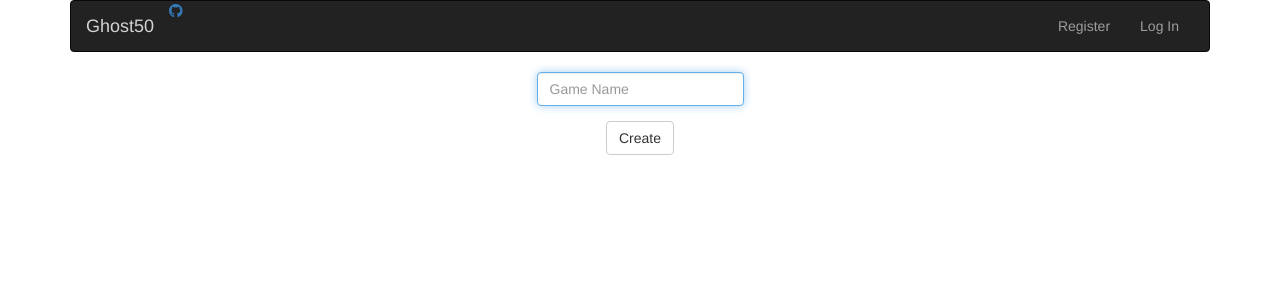
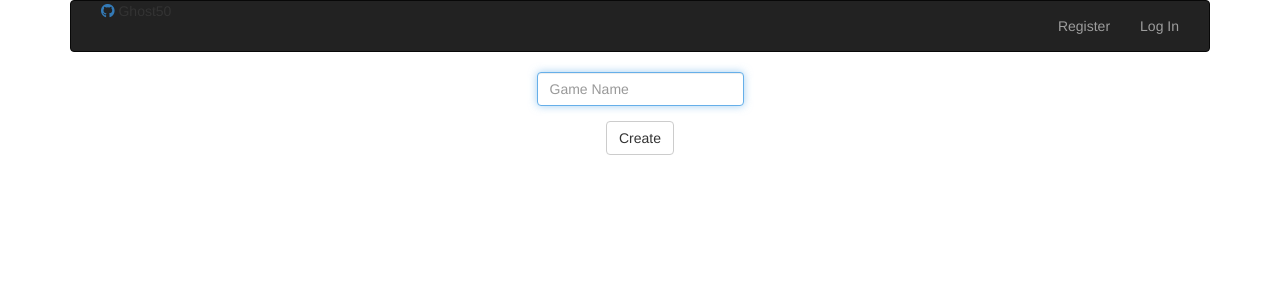
Before and after one commit to theTejMahal/ghost50-final, a Flask app: page /createroom in a window 1280 px wide. Shown: the top 300 px of the page. Run offline with Flask 2, Linux system fonts and the light colour scheme; data that the repository does not hold is empty; some libraries are stand-ins or nearby versions.

Commit message:
Github logo

```diff
--- a/app/templates/layout.html
+++ b/app/templates/layout.html
@@ -36,7 +36,7 @@
                             <span class="icon-bar"></span>
                             <span class="icon-bar"></span>
                         </button>
-                        <a class="navbar-brand" href="{{ url_for('index') }}"><span class="gray">Ghost50 <a href="https://github.com/theTejMahal/ghost50-final"><i class="fab fa-github"></i></a></span></a>
+                        <a class="navbar-brand" href="{{ url_for('index') }}"><span class="gray"><a href="https://github.com/theTejMahal/ghost50-final"><i class="fab fa-github"></i></a> Ghost50 </span></a>
                     </div>
                     <div class="collapse navbar-collapse" id="navbar">
                         {% if session.user_id %}
```
